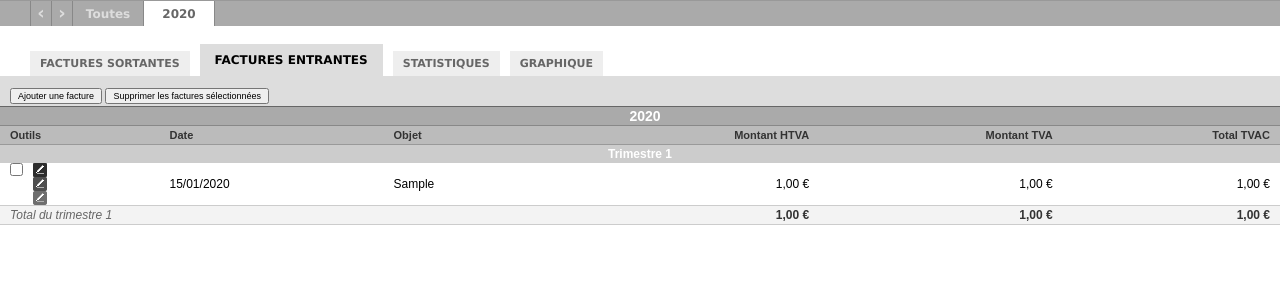
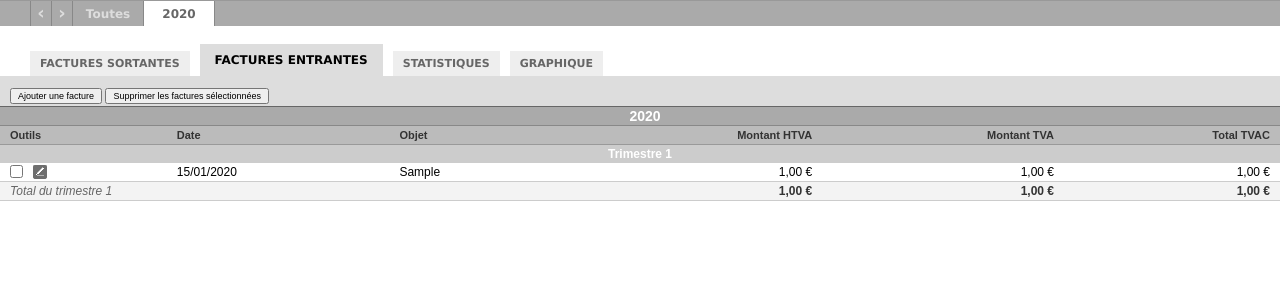
Before and after one commit to doumham/FacturierOld, a PHP site: page /facturesEntrantes.php?annee=2020 in a window 1280 px wide. Shown: the part 70-370 px from the top of the page. Run offline with PHP 8.4, Linux system fonts and the light colour scheme; tables that the repository leaves empty hold one stand-in row (values such as "Sample post"); some libraries are stand-ins or nearby versions.

Commit message:
new Icons

```diff
--- a/css/master.css
+++ b/css/master.css
@@ -155,7 +155,7 @@
 	background-position:0 0;
 }
 .bouton:active {
-	background-position:0 -28px;
+	background-position:0 -14px;
 }
 .paye {
 	background-image:url('../images/money.png');
--- a/facturesEntrantes.php
+++ b/facturesEntrantes.php
@@ -108,13 +108,13 @@
           <th colspan="8">Trimestre <?php echo $key_trimestre ?></th>
         </tr>
 <?php }?>
-  <tr <?php if ($f['deductibilite']==0){echo "style='background-image:url(images/fond_li_unpaid.png)'";}?> class="facture" id="element_<?php echo $f['id']?>">
+  <tr <?php if ($f['deductibilite']==0){echo "style='background:#ffe'";}?> class="facture" id="element_<?php echo $f['id']?>">
     <td>
       <?php //if ($f['paid'] == 0) { ?>
 			<input type="checkbox" name="selectionElements[]" value="<?php echo $f['id'] ?>" />
       <?php //} ?>
-      <a class="boutonModifier" href="formFacturesEntrantes.php?annee=<?php echo $annee ?>&amp;id=<?php echo $f['id']?>" title="Modifier">
-        <img id="icn_edit_<?php echo $f['id']?>" src="images/icn-edit.png" alt="Modifier"/>
+      <a class="bouton modifier" href="formFacturesEntrantes.php?annee=<?php echo $annee ?>&amp;id=<?php echo $f['id']?>" title="Modifier">
+        Modifier
       </a>
     </td>
     <td><?php echo strftime("%d/%m/%Y",strtotime($f['date']))?></td>
```
Also changed, not shown: images/icn-edit.png, images/money.png, images/print.png.
